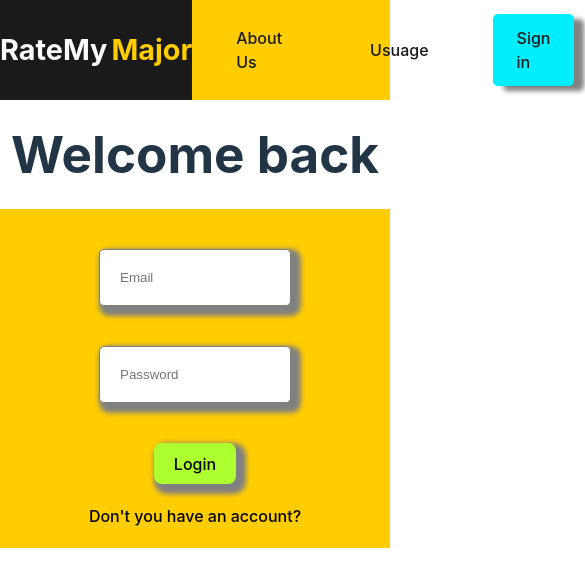
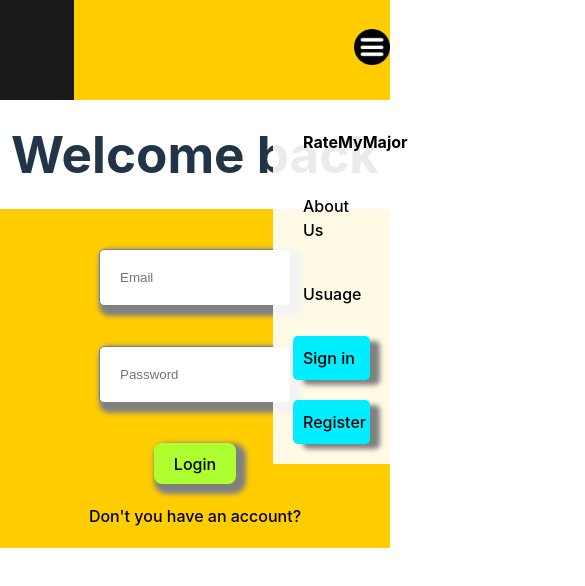
Before and after one commit to FordPipatkittikul/major-review-fe, a React (Vite) app in the folder client/: page /login in a window 390 px wide. Shown: the top 586 px of the page, 585 px wide, since content can reach past the window. Built offline with nearby package versions, Linux system fonts and the light colour scheme.

Commit message:
make it reponsive and add some css

```diff
--- a/client/src/components/navbar/navbar.jsx
+++ b/client/src/components/navbar/navbar.jsx
@@ -6,7 +6,7 @@ import apiRequest from "../../lib/apiRequest";
 import './navbar.scss'
 
 function Navbar() {
-
+    const [open,setOpen] = useState(false);
     const {currentUser, updateUser} = useContext(AuthContext);
     const [isLoading,setIsLoading] = useState(false);
 
@@ -50,6 +50,34 @@ function Navbar() {
 
           }
 
+          <div className="menuIcon">
+                <img
+                    src="/menu.png"
+                    alt="Menu Icon"
+                    onClick={() => setOpen((prev) => !prev)}
+                />
+          </div>
+
+          <div className={open ? "menu active": "menu"}>
+                {currentUser ? (
+                    <>
+                      <Link to="/"><p>RateMy<span>Major</span></p></Link>
+                      <Link to="/aboutus">About Us</Link>
+                      <Link to="/usuage">Usuage</Link>
+                      <Link disabled={isLoading} onClick={handleSubmit}>Logout</Link>
+                    </>
+                )  : (
+                <>
+                  <Link to="/"><p>RateMy<span>Major</span></p></Link>
+                  <Link to="/aboutus">About Us</Link>
+                  <Link to="/usuage">Usuage</Link>
+                  <Link to="/login" className="login">Sign in</Link>
+                  <Link to="/register" className="register">Register</Link>
+                </>
+                )
+                }
+          </div>
+
         </div>
       </nav>  // Closing tag added here
     );
--- a/client/src/components/navbar/navbar.scss
+++ b/client/src/components/navbar/navbar.scss
@@ -1,8 +1,4 @@
-// p {
-//     font-size: 3.2em;
-//     color: #213547;
-//     font-weight: bold;
-// }
+@import "../../responsive.scss";
 
 nav{
     height: 100px;
@@ -10,6 +6,18 @@ nav{
     display: flex;
     align-items: center;
     margin: -8px;
+
+    a{
+        transition: all 0.4s ease;
+
+        @include sm{
+            display: none;
+        }
+
+        &:hover{
+          scale: 1.4;
+        }
+    }
 
     .left{
         flex: 0.7;
@@ -56,6 +64,69 @@ nav{
 
         }
 
+        /* Default styles (for larger screens) */
+        .menuIcon {
+            display: none; /* Hide menu icon by default */
+
+            img{
+                width: 36px;
+                height: 36px;
+                cursor: pointer;
+            }
+        }
+
+        .menu {
+            display: none; /* Hide menu by default */
+        }
+
+        /* Styles for screens with max-width of 738px */
+        @media (max-width: 738px) {
+            .menuIcon {
+                display: block; /* Show menu icon */
+                cursor: pointer; /* Add cursor pointer for interaction */
+            }
+
+            .menu {
+                display: block; /* Show menu when it's open */
+                position: absolute; /* Position the menu as needed */
+                top: 100px; /* Adjust as necessary */
+                background-color: rgba(255, 255, 255, 0.9); /* Background color of the menu */
+                width: 30%; /* Full width */
+                z-index: 100; /* Ensure it appears above other content */
+            }
+
+            .menu.active {
+                visibility: hidden; // Initially hidden
+                opacity: 0;
+                display: block; /* Show the active menu */
+            }
+
+            /* Optional styles for menu links */
+            .menu a {
+                display: block; /* Make links block-level */
+                padding: 10px; /* Add padding for touch targets */
+                color: black; /* Text color */
+                text-decoration: none; /* Remove underline */
+            }
+
+            .menu a.disabled {
+                color: gray; /* Disabled link color */
+                pointer-events: none; /* Prevent clicking */
+            }
+
+            .menu p {
+                margin: 0; /* Remove margin from paragraph */
+                font-weight: bold; /* Optional: Make the title bold */
+            }
+        }
+
+        /* Optional styles for larger screens to hide menu */
+        @media (min-width: 739px) {
+            .menu {
+                display: none; /* Ensure menu is hidden */
+            }
+        }
+
     }
 
 }
--- a/client/src/pages/allMajor/allMajor.scss
+++ b/client/src/pages/allMajor/allMajor.scss
@@ -0,0 +1,7 @@
+.eachmajor{
+    transition: all 0.4s ease;
+
+    &:hover{
+      scale: 1.05;
+    }
+}
--- a/client/src/pages/allMajor/allMajors.jsx
+++ b/client/src/pages/allMajor/allMajors.jsx
@@ -152,7 +152,7 @@ function AllMajors() {
       <h1>ALL Majors</h1>
       <ul>
         {majors.map((major) => (
-          <li key={major}>
+          <li className="eachmajor" key={major}>
             <Link to={`/majors/${major.toLowerCase().replace(/\s+/g, '-')}`}>
               {major}
             </Link>
--- a/client/src/pages/majorReview/majorReview.jsx
+++ b/client/src/pages/majorReview/majorReview.jsx
@@ -27,6 +27,7 @@ function MajorReview() {
 
         <div className='left'>
           <Graph reviews={reviews}/>
+          <h2>Please note that this is a people's review. We recommend using additional sources to make a well-informed decision.</h2>
         </div>
 
         <div className='right'>
--- a/client/src/pages/majorReview/majorReview.scss
+++ b/client/src/pages/majorReview/majorReview.scss
@@ -5,6 +5,15 @@
     display: flex;
     align-items: center;
     margin: 40px -8px -8px;
+
+
+    a{
+        transition: all 0.4s ease;
+
+        &:hover{
+          scale: 1.1;
+        }
+    }
 
     .left {
         flex: 2;
```
Also changed, not shown: client/public/menu.png (added).
